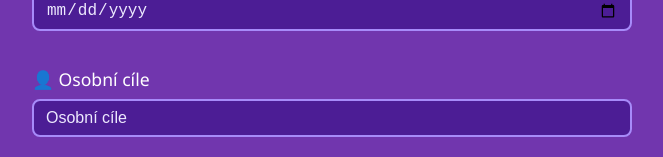
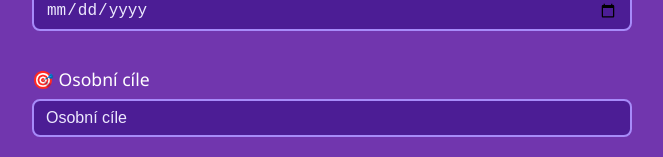
Before and after one commit to honzapoko/mindalize, a Next.js app: page / in a window 1280 px wide. Shown: the part 393-550 px from the top of the page, without its empty margins (308-971 px from the left). Built offline with nearby package versions, Linux system fonts and the light colour scheme.

Commit message:
Update TarotReading.tsx

```diff
--- a/src/components/TarotReading.tsx
+++ b/src/components/TarotReading.tsx
@@ -281,7 +281,7 @@ const handleBuyPremium = async () => {
         </div>
       <div className="tarot-section">
        <label className="tarot-label">
-          <span role="img" aria-label="person">👤</span> Osobní cíle
+           <span role="img" aria-label="target">🎯</span> Osobní cíle
         </label>
        <input
          className="tarot-input"
```
Lines whose indentation alone changed are shown as unchanged.
